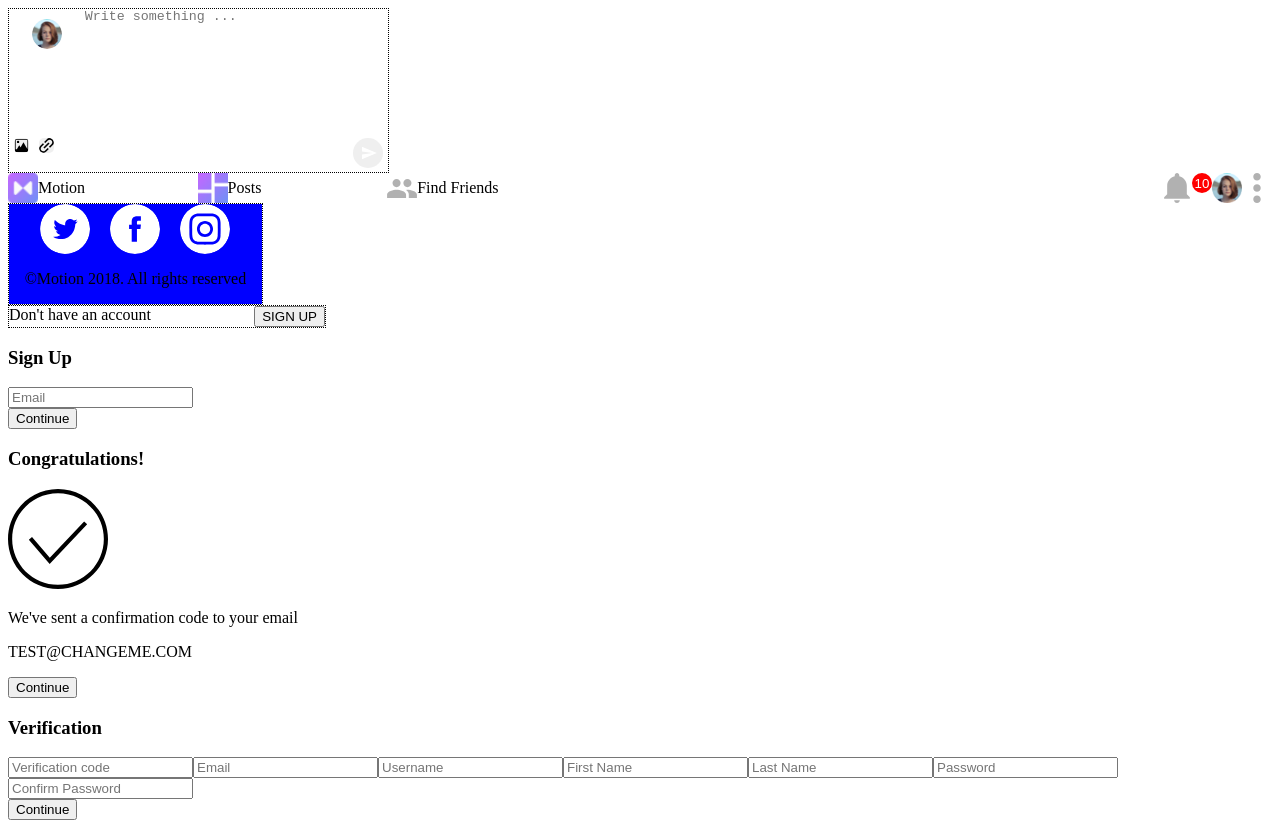
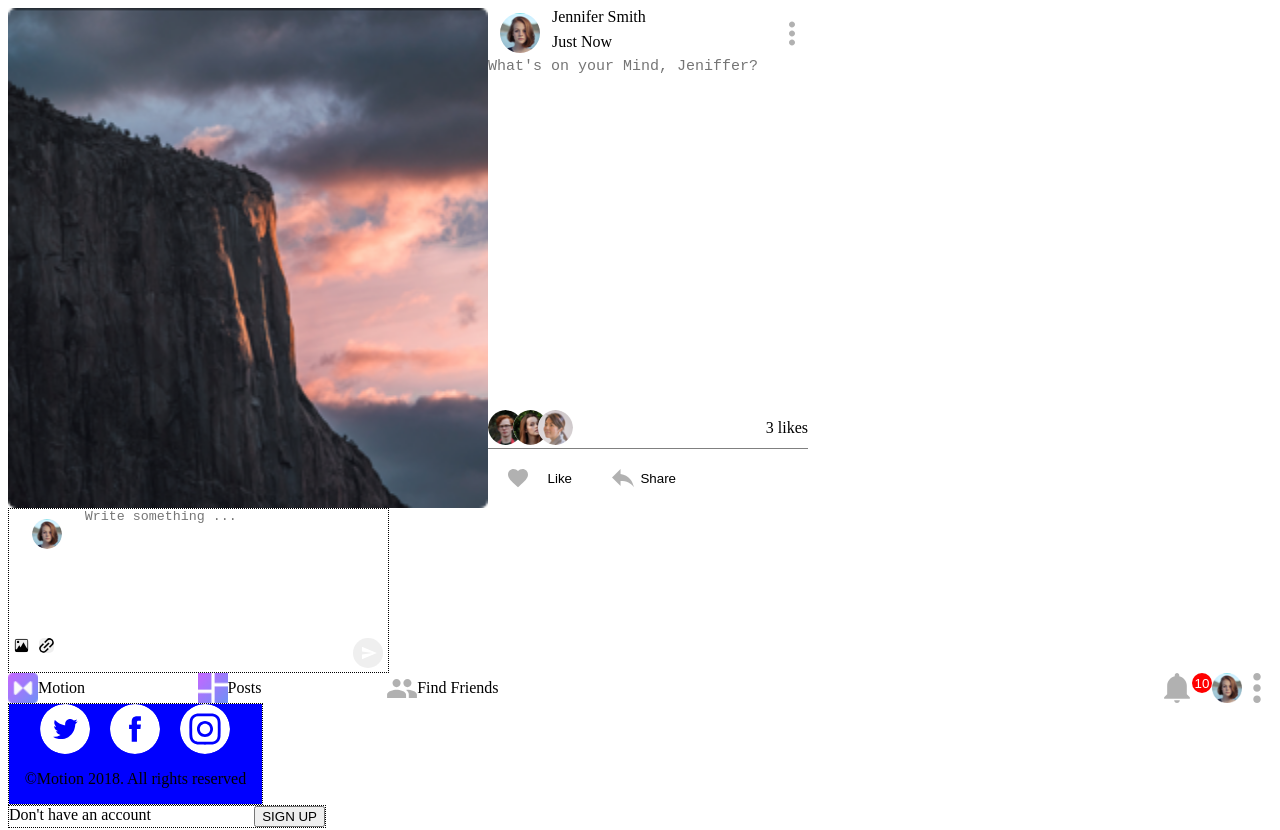
Before and after one commit to mijail-febres/Motion-Project-Frontend, a React (Create React App) app: page / in a window 1280 px wide. Shown: the top 830 px of the page. Built offline with nearby package versions, Linux system fonts and the light colour scheme.

Commit message:
Pop-menu is missing, but in good shape

```diff
--- a/src/App.js
+++ b/src/App.js
@@ -2,13 +2,14 @@ import CopyrightContainer from './Pages/Login/Copyright';
 import MasterHeader from './Pages/Login/Header';
 import Login from './Pages/Login/Login';
 import QuestionContainer from "./Pages/Login/QuestionTop";
-import PublishContainer from '../src/Components/PublishSomething/PublishSomething';
-
+import PublishContainer from './Components/PublishSomething/PublishSomething';
+import PostDetails from './Components/PostDetails/PostDetails'
 const nNotif = 10; // just to test how notifications are shown. This works nicely
 
 function App() {
   return (
     <div className="App">
+      <PostDetails/>
       <PublishContainer/>
       <MasterHeader NumberOfNotifications = {nNotif}/>
       <CopyrightContainer label ={'Motion 2018. All rights reserved'}/>
--- /dev/null
+++ b/src/Components/PostDetails/PostDetails.jsx
@@ -0,0 +1,276 @@
+import React, { useState } from "react";
+import styled from "styled-components";
+import profileIcon from '../../Assets/images/users/jennifer.png'
+import menuIcon from '../../Assets/svgs/menu.svg'
+import likeIcon from '../../Assets/svgs/heart.svg'
+import shareIcon from '../../Assets/svgs/share.svg'
+import picturePost from '../../Assets/images/feedPics/image1.png'
+import profileUser1 from '../../Assets/images/users/alber.png'
+import profileUser2 from '../../Assets/images/users/leticia.png'
+import profileUser3 from '../../Assets/images/users/patricia.png'
+
+const PostDetailsContainer = styled.div `
+    * {
+        margin : 0;
+        padding: 0;
+        border: none;
+        box-sizing: content-box;
+    }
+
+    display: flex;
+    width: 800px;
+    height:500px ;
+
+    #panelLeft {
+        width : 60%;
+        height: 100%;
+
+        #pictureLeft {
+            width: 100%;
+            height: 100%;
+        }
+    }
+
+    #panelRight {
+        width : 40%;
+        height: 100%;
+        display: flex;
+        flex-direction: column;
+        justify-content: space-between;
+        #header {
+            width: 100%;
+            height: 20%;
+            display: grid;
+            grid-template-columns: 20%  70% 10%;
+            grid-template-rows: 25% 25% 50%;
+            grid-template-areas: 'profile name menu'
+                                'profile time menu'
+                                'comment comment comment';
+
+            #profileContainer {
+                grid-area: profile;
+                width: 100%;
+                height: 100%;
+                display: flex;
+                justify-content: center;
+                align-items: center;
+                #profile {
+                    background-image: url(${profileIcon});
+                }
+            }
+
+            #nameContainer {
+                width: 100%;
+                height: 100%;
+                display: flex;
+                grid-area: name;
+                #name {
+                    width: 100%;
+                    height: 100%;
+                }
+            }
+            #timeContainer {
+                width: 100%;
+                height: 100%;
+                grid-area: time;
+                display: flex;
+                #time {
+                    width: 100%;
+                    height: 100%;
+                }
+            }
+            #menuContainer {
+                grid-area: menu;
+                width: 100%;
+                height: 100%;
+                display: flex;
+                justify-content: center;
+                align-items: center;
+                #menu {
+                    width:  25px;
+                    height: 25px;
+                    background-image: url(${menuIcon});
+                }
+
+            }
+            #commentContainer {
+                grid-area: comment;
+                width: 100%;
+                height: 100%;
+                display: flex;
+                #textArea {
+                    width: 100%;
+                    height: 100%;
+                    resize: none;
+                    font-size: 15px;
+                }
+            }
+        }
+
+        #body {
+            width: 100%;
+            height: 60%;
+        }
+
+        #footer {
+            width: 100%;
+            height: 20%;
+            display: flex;
+            flex-direction: column;
+            justify-content: space-between;
+
+            #profileLike {
+                width: 100%;
+                height: 40%;
+                display: flex;
+                justify-content: flex-start;
+                align-items: center;
+                #avatarLike {
+                    width: 50%;
+                    height: 100%;
+                    display: flex;
+                    justify-content: flex-start;
+                    align-items: center;
+                    position: relative;
+                    .OtherUsers{
+                        width: 35px;
+                        height: 35px;
+                        display: flex;
+                        justify-content: center;
+                        align-items: center;
+                        position: absolute;
+                        .OtherAvatar{
+                            width: 35px;
+                            height: 35px;
+                            border-radius: 50%;
+                            background-color: white;
+                            background-repeat: no-repeat;
+                            background-position-x: center;
+                            background-position-y: center;
+                            background-size: contain;
+                            :hover{
+                                cursor: pointer;
+                            }
+                        }
+                    }
+                }
+                #countLike {
+                    width: 50%;
+                    height: 100%;
+                    display: flex;
+                    justify-content: flex-end;
+                    align-items: center;
+                }
+            }
+
+            #buttonsLikeShare {
+                width: 100%;
+                height: 60%;
+                display: flex;
+                justify-content: flex-start;
+                border-top: 1px solid gray;
+
+                .ButtonBottom {
+                    height: 100%;
+                    width: 20%;
+                    background-color: white;
+                    display: flex;
+                    justify-content:space-between;
+                    align-items: center;
+                    padding: 0px 20px;
+                    :hover{
+                        cursor: pointer;
+                    }
+                }
+            }
+        }
+
+    }
+    .ProfileButtons {
+        width:  40px;
+        height: 40px;
+        border: none;
+        border-radius: 15px;
+        background-repeat: no-repeat;
+        background-position-x: center;
+        background-position-y: center;
+        background-size: contain;
+        margin: 0px 5px;
+        background-color: white;
+        :hover {
+            cursor: pointer;
+        }
+    }
+`
+
+const PostDetails = () =>{
+    const otherUsers = [profileUser1, profileUser2, profileUser3];// This is only an example, this should come from the user status
+
+    const handleLike = () => {
+
+    }
+
+    const handleShare = () => {
+
+    }
+    return (
+        <PostDetailsContainer>
+            <div id = 'panelLeft'>
+                <img id = 'pictureLeft' src = {picturePost} alt='posted'/>
+            </div>
+            <div id = 'panelRight'>
+                <div id = 'header' >
+                    <div id = 'profileContainer'>
+                        <button id='profile' className='ProfileButtons'></button>
+                    </div>
+                    <div id = 'nameContainer'>
+                        <span id='name'>Jennifer Smith</span>
+                    </div>
+                    <div id = 'timeContainer'>
+                        <span id='time'>Just Now</span>
+                    </div>
+                    <div id = 'commentContainer'>
+                        <textarea id='textArea' rows='3' placeholder={'What\'s on your Mind, Jeniffer?'}></textarea>
+                    </div>
+                    <div id = 'menuContainer'>
+                        <button id='menu' className='ProfileButtons'></button>
+                    </div>
+                </div>
+                <div id='body'>
+
+                </div>
+                <div id='footer'>
+                    <div id='profileLike'>
+                        <div id = 'avatarLike'>
+                            {
+                                otherUsers.map((user, ind) => {
+                                    let leftmargin = 0;
+                                    return (
+                                        <div key={ind} className='OtherUsers' style = {{left : `${leftmargin += ind*25}px`}}>
+                                            <button className='OtherAvatar' style={{backgroundImage: `url(${user})`}}></button>
+                                        </div>
+                                    )
+                                })
+                            }
+                        </div>
+                        <div id = 'countLike'>
+                            <span>{`${otherUsers.length} likes`}</span>
+                        </div>
+                    </div>
+                    <div id='buttonsLikeShare'>
+                        <button className="ButtonBottom" onClick={handleLike}>
+                            <img className={'left'} src={likeIcon} alt='icon' />
+                            Like
+                        </button>
+                        <button className="ButtonBottom" onClick={handleShare}>
+                            <img className={'left'} src={shareIcon} alt='icon'/>
+                            Share
+                        </button>
+                    </div>
+                </div>
+            </div>
+        </PostDetailsContainer>
+    )
+}
+
+export default PostDetails;
--- a/src/Components/PublishSomething/PublishSomething.jsx
+++ b/src/Components/PublishSomething/PublishSomething.jsx
@@ -219,7 +219,7 @@ const PublishContainer = ({label,value}) => {
                     <button className = 'uploadButtons' id='uploadLink'></button>
                 </div>
                 <div id ='rightBottom'>
-                    <button className = 'uploadButtons' id='publish'></button>
+                    <button className = 'uploadButtons' id='publish' onClick={handlePublishing}></button>
                 </div>
             </div>
         </PContainer>
```
